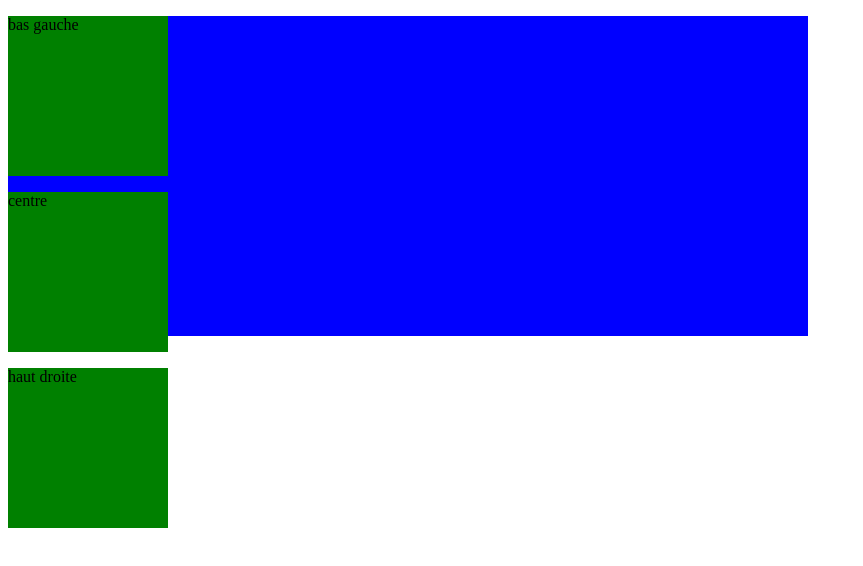
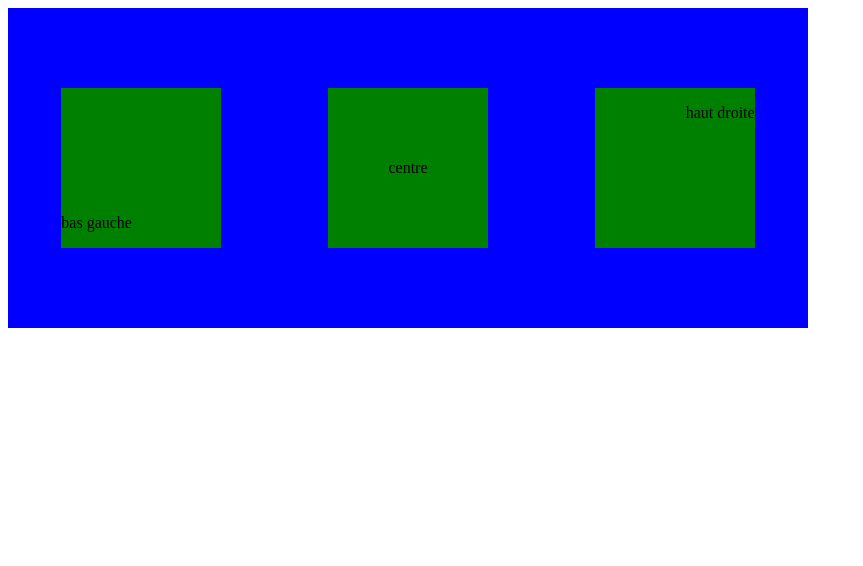
Before and after one commit to bastien-roussel/BUT1-GB-TD-WEB, a plain HTML site: page index-flex.html in a window 1280 px wide. Shown: the whole page, without its empty margins (0-863 px from the left). Drawn offline with Linux system fonts and the light colour scheme.

Commit message:
flex css

```diff
--- a/css/styles-flex.css
+++ b/css/styles-flex.css
@@ -2,6 +2,10 @@
     width: 50em;
     height: 20em;
     background-color: blue;
+
+    display: flex;
+    justify-content: space-around;
+    align-items: center;
 }
 
 .flex-div1,
@@ -10,4 +14,19 @@
     width: 10em;
     height: 10em;
     background-color: green;
+
+    display: flex;
 }
+
+.flex-div1{
+    align-items: end;
+}
+
+.flex-div2{
+    justify-content: center;
+    align-items: center;
+}
+
+.flex-div3{
+    justify-content: flex-end;
+}
```
